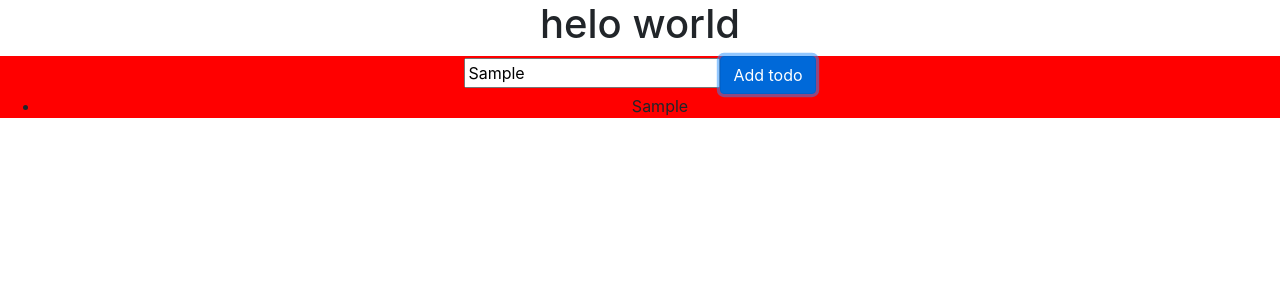
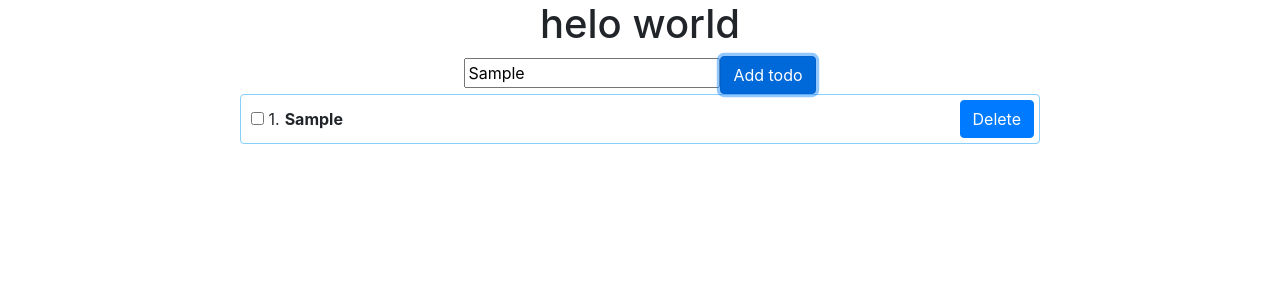
Before and after one commit to romantymets/FirstReactApp, a React (Create React App) app: page / in a window 1280 px wide. Both pictures are taken after typing "Sample" into the empty fields and a click on the button "Add todo". Shown: the top 300 px of the page. Built offline with nearby package versions, Linux system fonts and the light colour scheme.

Commit message:
add new style

```diff
--- a/src/App.css
+++ b/src/App.css
@@ -1,6 +1,29 @@
 .app {
   text-align: center;
+     width: 800px;
+    margin: 0 auto;
+
 }
 .but{
     background:red;
 }
+.li-conteiner {
+    border: 1px solid lightskyblue;
+   display: flex;
+    justify-content: space-between;
+    align-items: center;
+    border-radius: 4px;
+    padding: 5px;
+    margin-bottom: 2px;
+}
+.ul-container{
+    list-style: none;
+    margin: 0;
+    padding: 0;
+}
+.strong-container{
+    margin-left: 5px;
+}
+.checkbox-container{
+    margin-left: 5px;
+}
--- a/src/App.js
+++ b/src/App.js
@@ -1,46 +1,58 @@
 import React from 'react';
 import 'bootstrap/dist/css/bootstrap.css'
 import './App.css';
-import TodoList from "./Todo/Todolist";
+// import TodoList from "./Todo/Todolist";
 class App extends React.Component {
   constructor() {
     super();
     // стан комонента
     this.state = {
-      textHere: "",
-      todos: []
+      newInputText: "",
+      todos: [],
+
     };
   }
   onTextChange = (e) => {
-     this.setState({ textHere: e.target.value })
+     this.setState({ newInputText: e.target.value,})
+
   };
   onButtonClick =() => {
-    const newInputText = this.state.textHere;
+    const newInputText = this.state.newInputText;
     const oldTodos = this.state.todos;
-    this.setState({todos:[...oldTodos,newInputText]})
+     this.setState({
+       todos:[...oldTodos,newInputText]});
+
 
   }
   render () {
-    const newInputText = this.state.textHere;
+    const newInputText = this.state.newInputText;
     const todos = this.state.todos;
     return (
       <div className="app" >
         <h1> helo world </h1>
-        <div className="but">
+        <div className="button-conteiner">
           <input type={"text"} onChange={this.onTextChange}>
 
           </input>
           <button className="btn btn-primary" type={"button"} onClick={this.onButtonClick}>
             Add todo
           </button>
-          <ul>
-            {todos.map((todo) =>
-              (<li>
-                  {todo}
+          <ul className="ul-container">
+            {todos.map((todo, index) =>
+              (<li className="li-conteiner">
+                <span>
+                     <input type="checkbox" className="checkbox-container"/> {index + 1}.
+                       <strong className="strong-container">
+                         {todo}
+                       </strong>
+                </span>
+
+                <button className="btn btn-primary"> Delete </button>
               </li>)
             )}
           </ul>
         </div>
+
       </div>
     );
   }
--- a/src/Todo/Todolist.js
+++ b/src/Todo/Todolist.js
@@ -1,21 +1,20 @@
-import React from "react";
-import PropTypes from 'prop-types'
-import TodoItem from "../Todo/TodoItem";
-const styles = {
-  url: {
-    listStyle: 'none',
-    margin: 0,
-    padding: 0
-  }
-}
+// import React from "react";
+// import PropTypes from 'prop-types'
+// import TodoItem from "../Todo/TodoItem";
+// const styles = {
+//   url: {
+//     listStyle: 'none',
+//     margin: 0,
+//     padding: 0
+//   }
+// }
 
-export default function Todolist (props) {
-  return(
-    <ul style={styles.url}>
-      { props.todos.map((todo, index) => {
-       return <TodoItem todo={todo} key={todo.id} index={index + 1}/>
-        })}
-    </ul>
-  )
-
-}
+// export default function Todolist (props) {
+//   return(
+//     <ul style={styles.url}>
+//       { props.todos.map((todo, index) => {
+//        return <TodoItem todo={todo} key={todo.id} index={index + 1}/>
+//         })}
+//     </ul>
+//   )
+// }
```
